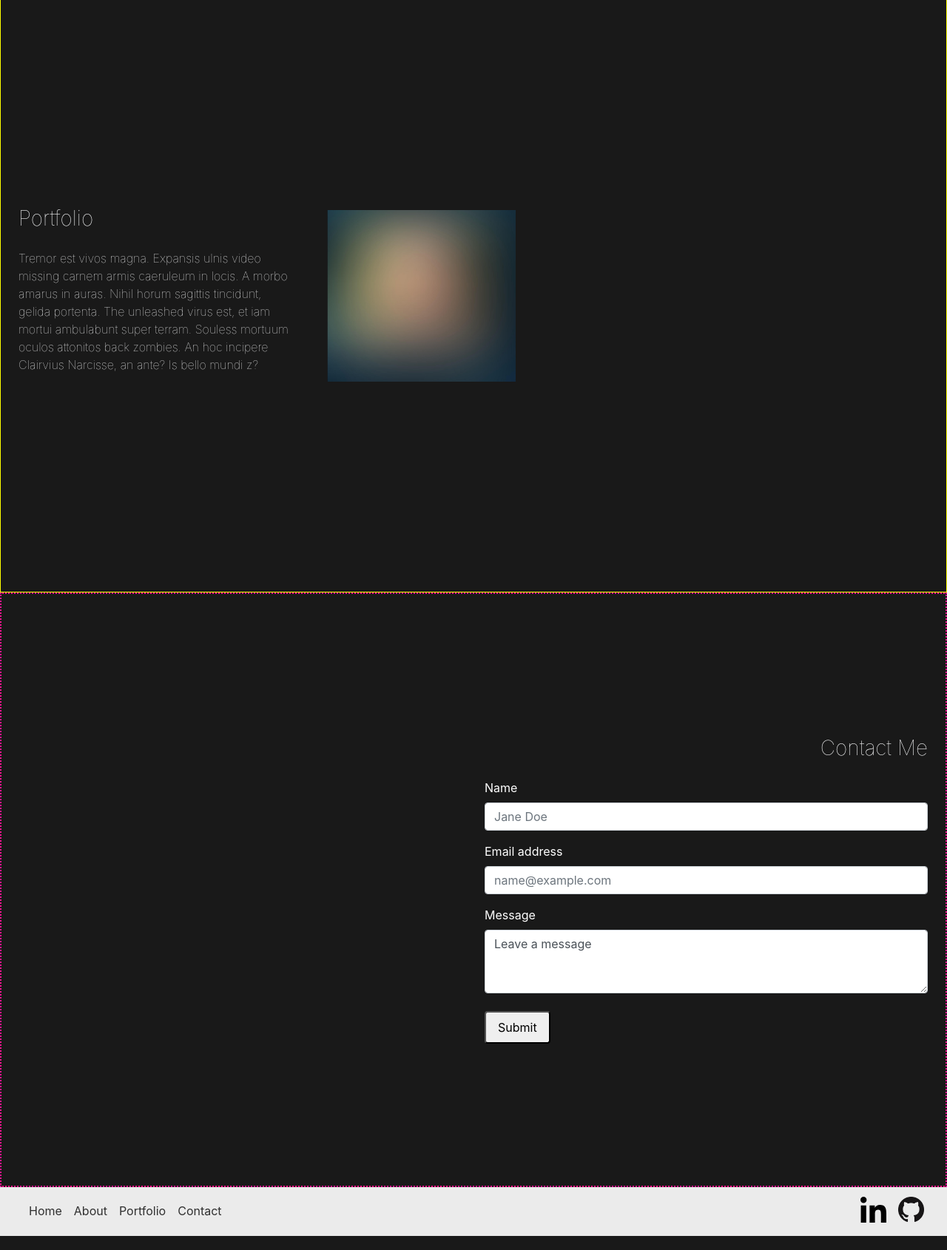
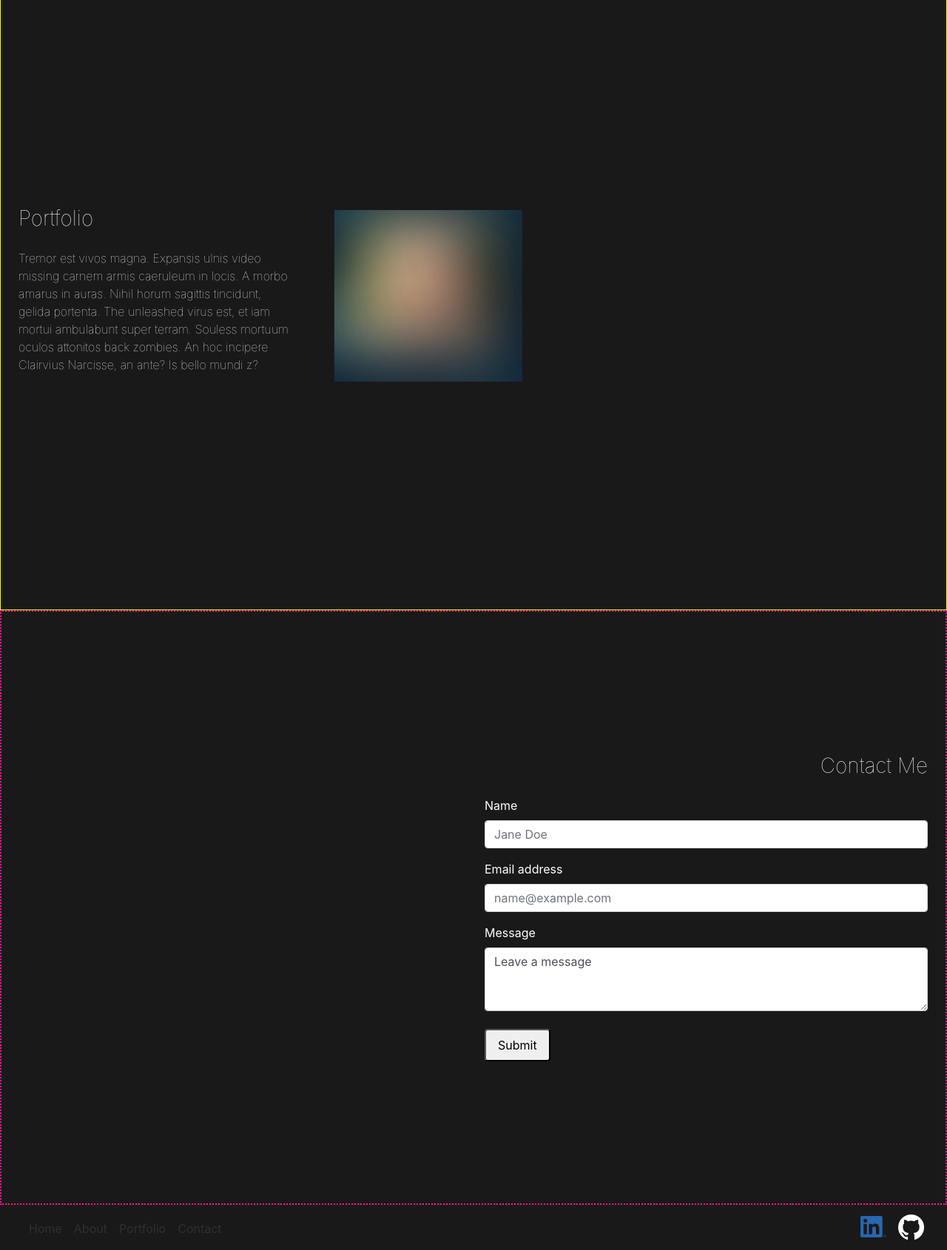
Before and after one commit to EricaTollefson/erica-tollefson-portfolio, a PHP site: page / in a window 1280 px wide. Shown: the part 1629-3319 px from the top of the page at 74% size. Run offline with PHP 8.4, Linux system fonts and the light colour scheme; some libraries are stand-ins or nearby versions.

Commit message:
update footer animation, background color, and logo color

```diff
--- a/public_html/index.php
+++ b/public_html/index.php
@@ -50,7 +50,7 @@
 		<title>Erica Tollefson's Portfolio</title>
 	</head>
 
-	<body style="background-color: #191919;">
+	<body>
 		<div class="clearfix">
 			<nav class="navbar navbar-collapse-xs navbar-dark float-right mr-3 mb-md-n5 mt-md-3 mb-n2 mt-3">
 				<div class="container d-inline text-right">
@@ -91,12 +91,12 @@
 			</div>
 
 			<div class="container-fluid portfolio section">
-				<div class="row min-vh-100 clearfix">
-					<div class="col-sm-4 col-4 my-auto d-block float-left pl-4 py-4" style="width:auto;">
+				<div class="row min-vh-100 clearfix mb-4">
+					<div class="col-md-4 col-7 my-auto d-block float-left pl-3 pl-sm-4 py-4" style="width:auto;">
 						<h3 class="text-left text-light pb-3">Portfolio</h3>
 						<p class="text-left text-light mr-sm-3">Tremor est vivos magna. Expansis ulnis video missing carnem armis caeruleum in locis. A morbo amarus in auras. Nihil horum sagittis tincidunt, gelida portenta. The unleashed virus est, et iam mortui ambulabunt super terram. Souless mortuum oculos attonitos back zombies. An hoc incipere Clairvius Narcisse, an ante? Is bello mundi z?</p>
 					</div>
-					<div class="col-sm-5 col-3 my-auto">
+					<div class="col-md-5 col-7 my-auto pl-3 pl-sm-4">
 						<img class="placeholder-img" src="images/placeholder.jpg" alt="a blurry image">
 					</div>
 				</div>
@@ -138,11 +138,11 @@
 
 
 
-		<div class="clearfix section">
-			<nav class="navbar navbar-collapse-xs navbar-expand-md navbar-light" style="background-color: #ebebeb;">
+		<div class="clearfix ">
+			<nav class="navbar navbar-collapse-xs navbar-expand-md navbar-dark" style="background-color: #191919;">
 				<div class="container d-inline ml-0 mw-100">
-					<a class="navbar-brand float-md-right mr-md-0 my-md-0" href="https://github.com/EricaTollefson" target="_blank"><img class="icon" src="images/GitHub-Mark-64px.png" alt="link to my github"></a>
-					<a class="navbar-brand float-md-right mr-md-3 my-md-0" href="https://www.linkedin.com/in/erica-tollefson-nm/" target="_blank"><img class="icon" src="images/linkedin-in-brands.svg" alt="link to my linkedin page"></a>
+					<a class="navbar-brand float-md-right mr-md-0 my-md-0" href="https://github.com/EricaTollefson" target="_blank"><img class="icon" src="images/GitHub-Mark-Light-64px.png" alt="link to my github"></a>
+					<a class="navbar-brand float-md-right mr-md-3 my-md-0" href="https://www.linkedin.com/in/erica-tollefson-nm/" target="_blank"><img class="icon" src="images/LI-In-Bug.png" alt="link to my linkedin page"></a>
 					<button class="navbar-toggler float-left mt-1 mr-3" type="button" data-toggle="collapse" data-target="#navbarNavAltMarkup" aria-controls="navbarNavAltMarkup" aria-expanded="false" aria-label="Toggle navigation">
 						<span class="navbar-toggler-icon"></span>
 					</button>
--- a/public_html/styles.css
+++ b/public_html/styles.css
@@ -1,11 +1,10 @@
+body {
+	background-color: #191919;
+}
+
+
 h3, h5, p {
 	font-weight: lighter;
-
-}
-
-p {
-
-
 }
 
 .animated {
@@ -15,8 +14,8 @@
 
 .section {
 	opacity:0;
-	transform: translate(0, 30px);
-	transition: ease-out 2.5s 1s;
+	transform: translate(0, 0);
+	transition: ease-out 3s 1.5s;
 }
 
 .section.visible {
@@ -39,6 +38,7 @@
 
 
 }
+
 
 .container-fluid {
 
```
Also changed, not shown: public_html/images/GitHub-Mark-Light-64px.png (added).
